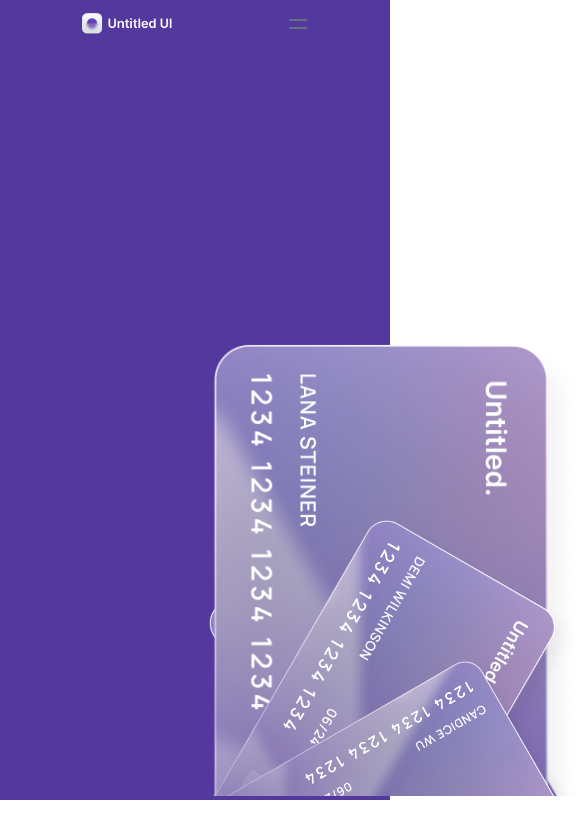
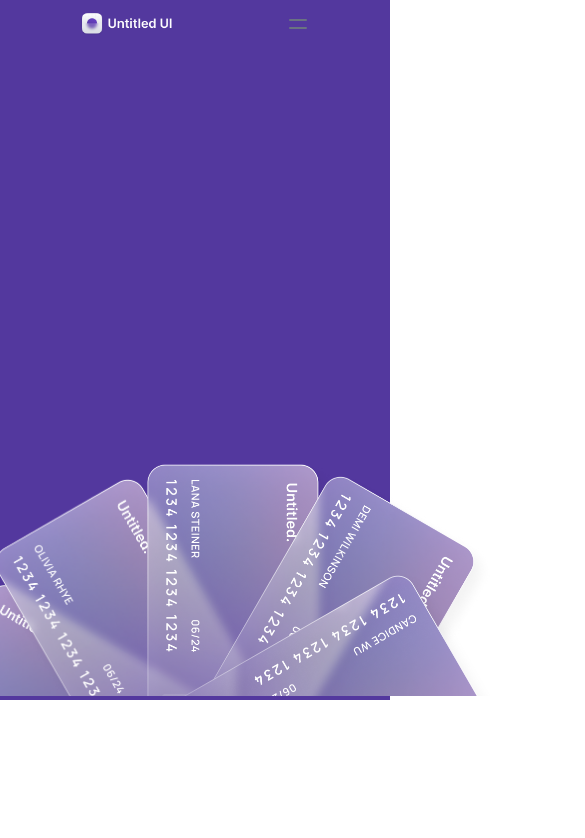
Before and after one commit to rajib-6311/interview-task, a React (Vite) app: page / in a window 390 px wide. Shown: the top 838 px of the page, 585 px wide, since content can reach past the window. Built offline with nearby package versions, Linux system fonts and the light colour scheme.

Commit message:
mobile view card update

```diff
--- a/src/App.jsx
+++ b/src/App.jsx
@@ -4,7 +4,7 @@ import Navbar from "./components/Navbar";
 
 const App = () => {
   return (
-    <div className="bg-primary md:w-[1440px] mx-auto h-[800px] relative">
+    <div className="bg-primary md:w-[1440px] mx-auto md:h-[800px] h-[700px] relative">
        <Navbar/>
        <Cards/>
     </div>
--- a/src/components/Cards.jsx
+++ b/src/components/Cards.jsx
@@ -3,19 +3,22 @@ import card2 from '../assets/card2.png'
 import card3 from '../assets/card3.png'
 import card4 from '../assets/card4.png'
 import card5 from '../assets/card5.png'
+import CardsMobile from './CardsMobile'
 
 const Cards = () => {
     return (
-        <div className="container mx-auto px-50">
+        <>
+        <div className="hidden md:block md:container md:mx-auto md:px-50">
             <div className=''>
                <img className='md:w-[485px] absolute z-30 bottom-1' src={card1} alt="" />
                <img className='md:w-[580px] absolute z-35 md:pl-30 bottom-1' src={card2} alt="" />
                <img className='md:w-[660px] absolute z-40 md:pl-[360px] bottom-1' src={card3} alt="" />
                <img className='md:w-[910px] absolute z-45 md:pl-[430px] bottom-1' src={card4} alt="" />
                <img className='md:w-[1050px] absolute z-50 md:pl-[510px] bottom-1' src={card5} alt="" />
-
             </div>
         </div>
+        <CardsMobile/>
+        </>
     );
 };
 
--- /dev/null
+++ b/src/components/CardsMobile.jsx
@@ -0,0 +1,24 @@
+import card1 from '../assets/card1.png'
+import card2 from '../assets/card2.png'
+import card3 from '../assets/card3.png'
+import card4 from '../assets/card4.png'
+import card5 from '../assets/card5.png'
+
+
+const CardsMobile = () => {
+    return (
+        <div className="md:hidden">
+            <div className=''>
+            <img className='w-[315px] -left-20 absolute z-30 bottom-1' src={card1} alt="" />
+            <img className='w-[300px] -left-3 absolute z-35 bottom-1' src={card2} alt="" />
+            <img className='w-[340px] absolute z-40 pl-35 bottom-1' src={card3}
+             alt="" />
+            <img className='w-[2050px] left-28 absolute z-45 pl-20 bottom-1' src={card4}
+            alt="" />
+            <img className='w-[1050px] left-30 absolute z-50 pl-10 bottom-1' src={card5} alt="" />
+            </div>
+        </div>
+    );
+};
+
+export default CardsMobile;
```
